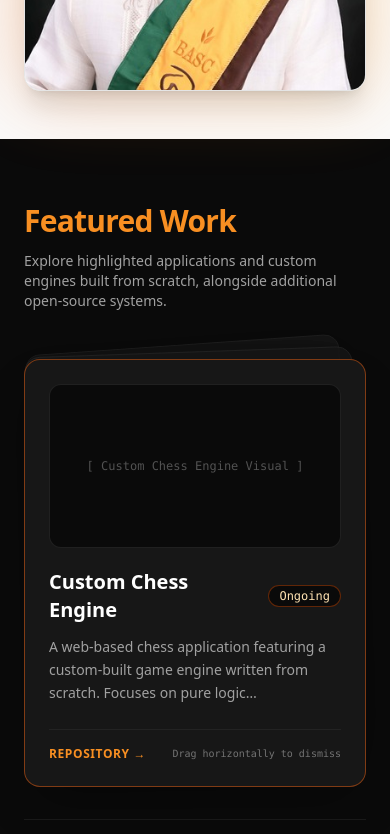
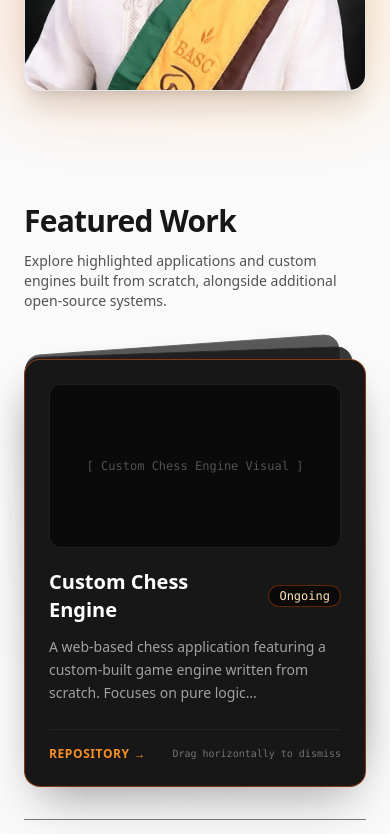
Before and after one commit to Zaido219/personal-portfolio, a React (Vite) app: page / in a window 390 px wide. Shown: the part 800-1634 px from the top of the page. Built offline with nearby package versions, Linux system fonts and the light colour scheme.

Commit message:
style: WIP adding theme responsiveness on the projects section

```diff
--- a/src/components/FeaturedWorkSection/FeaturedWork.tsx
+++ b/src/components/FeaturedWorkSection/FeaturedWork.tsx
@@ -3,6 +3,7 @@ import { Projects } from "../../config/ProjectConstants";
 import { StackedProjectCard } from "./StackedProjectCard";
 import { DeckControls } from "./DeckControls";
 import { ProjectAsideList } from "./ProjectAsideList";
+import { useTheme } from "../../hooks/useTheme";
 
 export const FeaturedWorkSection: React.FC = () => {
   // Partitioning data: Top 5 for deck stack, remaining for secondary list
@@ -10,6 +11,7 @@ export const FeaturedWorkSection: React.FC = () => {
   const secondaryProjects = Projects.slice(5);
 
   const [activeIndex, setActiveIndex] = useState(0);
+  const { isDark } = useTheme();
 
   const handleNext = () => {
     setActiveIndex((prev) => (prev + 1) % featuredProjects.length);
@@ -20,13 +22,16 @@ export const FeaturedWorkSection: React.FC = () => {
   };
 
   return (
-    <section id="work" className="w-full bg-neutral-950 max-w-7xl mx-auto px-6 py-16 md:py-24">
+    <section
+      id="work"
+      className="w-full bg-neutral-50 dark:bg-neutral-950 max-w-7xl mx-auto px-6 py-16 md:py-24 transition-colors duration-300"
+    >
       {/* Section Title */}
       <div className="mb-12 max-w-2xl">
-        <h2 className="text-3xl md:text-5xl sm:text-4xl font-extrabold text-sunset-bright tracking-tight mb-3">
+        <h2 className="text-3xl md:text-5xl sm:text-4xl font-extrabold text-neutral-900 dark:text-sunset-bright tracking-tight mb-3">
           Featured Work
         </h2>
-        <p className="text-neutral-400 text-sm sm:text-base">
+        <p className="text-neutral-600 dark:text-neutral-400 text-sm sm:text-base">
           Explore highlighted applications and custom engines built from scratch, alongside additional open-source systems.
         </p>
       </div>
@@ -45,6 +50,7 @@ export const FeaturedWorkSection: React.FC = () => {
                   offset={offset}
                   totalCards={featuredProjects.length}
                   onDismiss={handleNext}
+                  isDark={isDark}
                 />
               );
             })}
@@ -57,13 +63,14 @@ export const FeaturedWorkSection: React.FC = () => {
               onNext={handleNext}
               onPrev={handlePrev}
               total={featuredProjects.length}
+              isDark={isDark}
             />
           </div>
         </div>
 
         {/* Right Column: Scrollable Secondary Projects (5 cols on Desktop) */}
         <div className="lg:col-span-5">
-          <ProjectAsideList projects={secondaryProjects} />
+          <ProjectAsideList projects={secondaryProjects} isDark={isDark} />
         </div>
       </div>
     </section>
```
